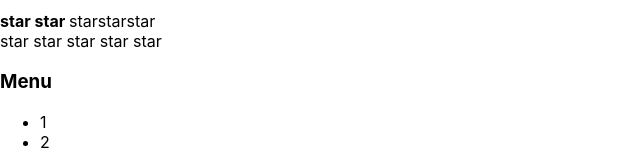
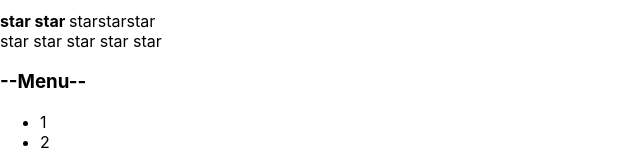
Before and after one commit to Pronat/my-app-typescript, a React (Create React App) app: page / in a window 1280 px wide. Shown: the part 163-317 px from the top of the page, without its empty margins (0-640 px from the left). Built offline with nearby package versions, Linux system fonts and the light colour scheme.

Commit message:
lesson10-storyBook1-8

```diff
--- a/src/components/Accordion/Accordion.tsx
+++ b/src/components/Accordion/Accordion.tsx
@@ -25,7 +25,7 @@ type AccordionTitlePropsType = {
 function AccordionTitle(props: AccordionTitlePropsType) {
     console.log("AccordionTitle rendered");
     return (
-        <h3 onClick={props.onChange}>{props.title}</h3>
+        <h3 onClick={(e) =>props.onChange()}>--{props.title}--</h3>
     )
 }
 
```
Also changed, not shown: 1 other file (tests, documents, lock files or other folders).
